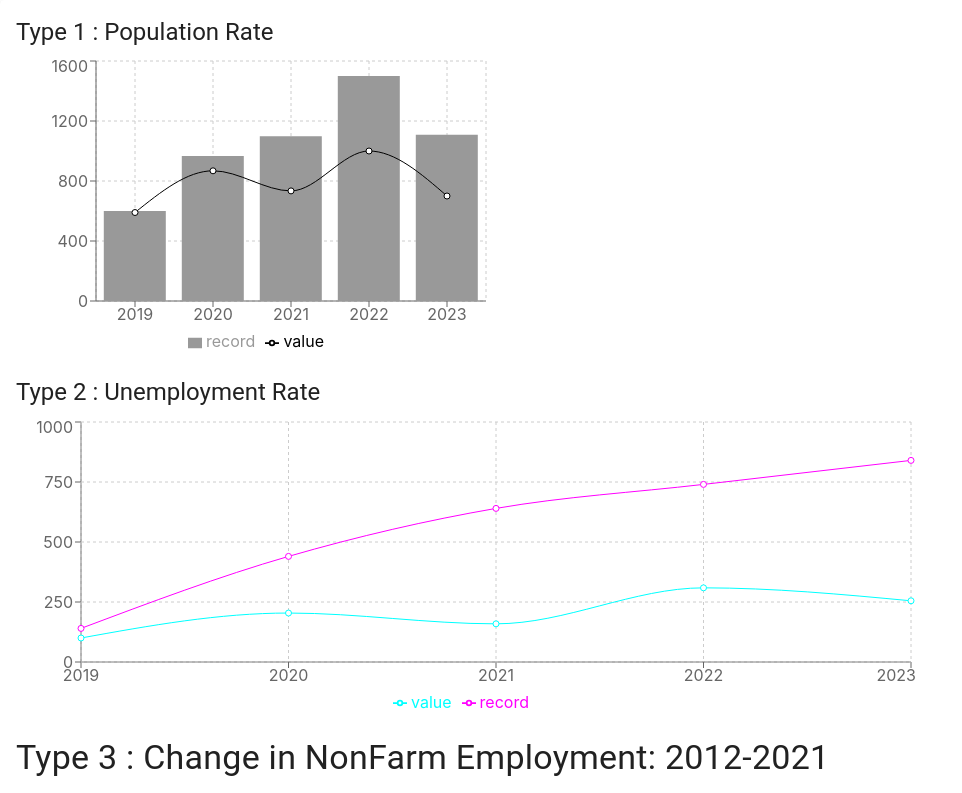
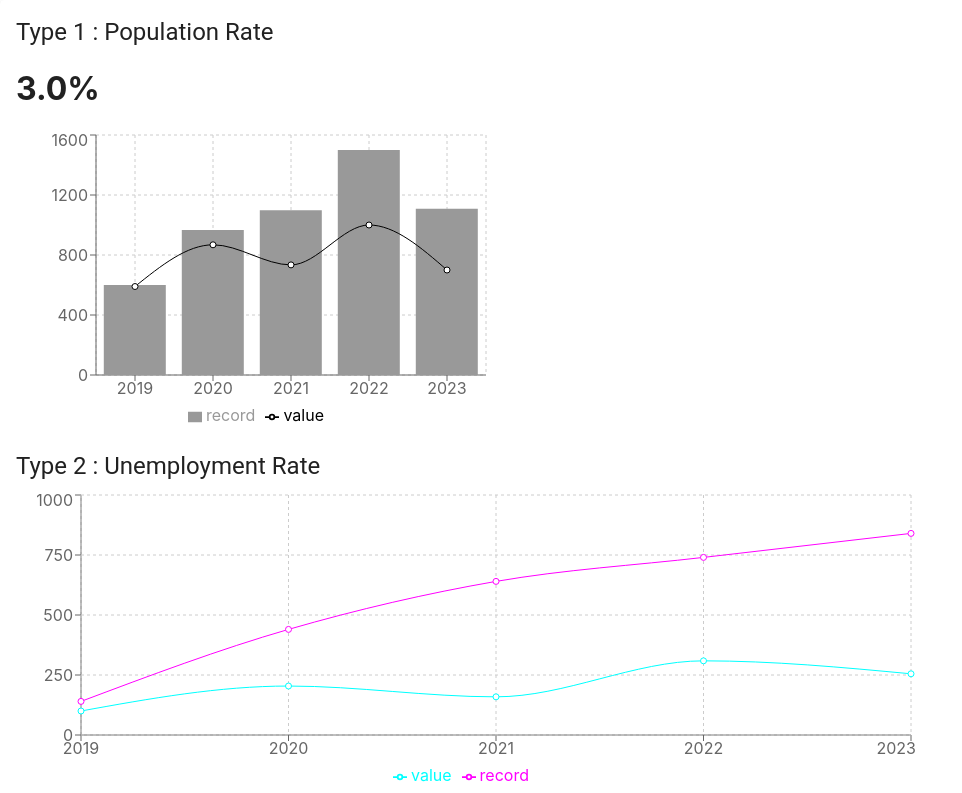
Before and after one commit to Areeba624/ReChart, a React (Create React App) app: page / in a window 1280 px wide. Shown: the top 793 px of the page, without its empty margins (0-962 px from the left). Built offline with nearby package versions, Linux system fonts and the light colour scheme.

Commit message:
VerticalArrow

```diff
--- a/src/TimeSeries.js
+++ b/src/TimeSeries.js
@@ -78,6 +78,7 @@ class Chart extends React.Component {
           <Typography variant="h5" gutterBottom>
             Type 1 : Population Rate
           </Typography>
+          <h1>3.0%</h1>
           <ComposedChart
             width={500}
             height={300}
--- a/src/VerticalArrow.js
+++ b/src/VerticalArrow.js
@@ -23,7 +23,7 @@ const Vertical = () => {
         viewBox="0 0 100 100"
       >
         <line x1="0" y1="0" x2="100" y2="100" stroke="blue" strokeWidth="2" />
-        <polygon points="10,50 10,-20 10,90" fill="blue" />
+        {/* <polygon points="10,50 10,-20 10,90" fill="blue" /> */}
         <polygon points="100,100 90,60 70,102" fill="blue" />
       </svg>
     </div>
```
